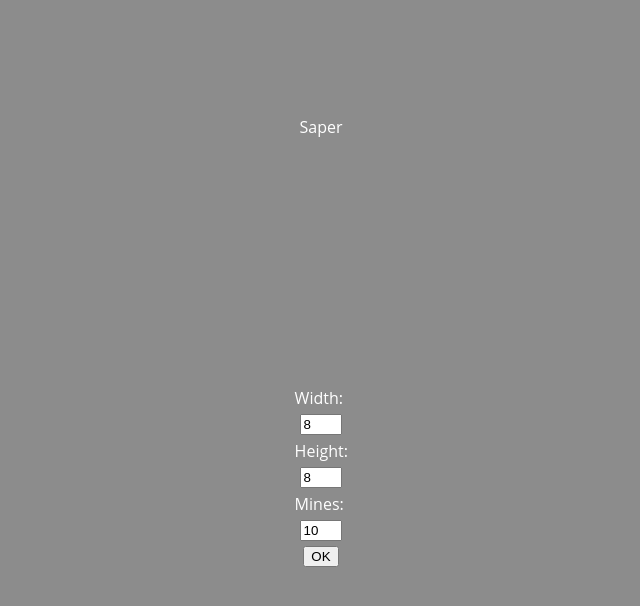
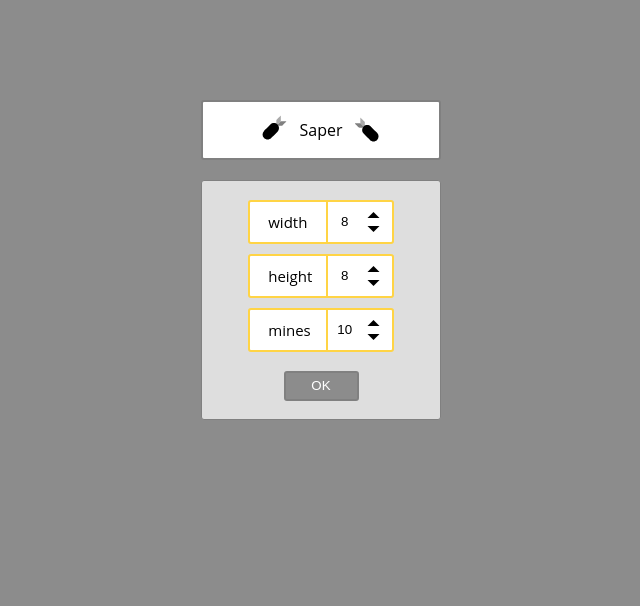
Before and after one commit to kowalskael/basicJS, a website built with Parcel: page Saper/src/index.html in a window 1280 px wide. Shown: the whole page, without its empty margins (319-959 px from the left). Built offline with nearby package versions, Linux system fonts and the light colour scheme.

Commit message:
Saper, graphics

```diff
--- a/Saper/src/Board.js
+++ b/Saper/src/Board.js
@@ -115,7 +115,11 @@ export class Board {
           if (numberOfBombs === numberOfBombsRevealed) {
             this.boardCheck(row + dir.row, col + dir.col);
           } else if (this.board[row + dir.row][col + dir.col].fill === 9) {
-            this.board[row + dir.row][col + dir.col].state = 'revealed';
+            for (let rows = 0; rows < this.board.length; rows += 1) {
+              for (let cols = 0; cols < this.board[rows].length; cols += 1) {
+                this.board[rows][cols].state = 'revealed'; // reveal all elements of board
+              }
+            }
           }
         }
       }
--- a/Saper/src/DOM.js
+++ b/Saper/src/DOM.js
@@ -7,7 +7,9 @@ export default class DOM {
     this.bombs = bombs;
     for (let row = 0; row < this.board.board.length; row += 1) {
       const rows = document.createElement('div');
-      boardContainer.append(rows);
+      this.boardContainer = boardContainer;
+      this.boardContainer.classList.add('play');
+      this.boardContainer.append(rows);
 
       for (let col = 0; col < this.board.board[row].length; col += 1) {
         const cols = document.createElement('div');
@@ -16,6 +18,7 @@ export default class DOM {
         rows.append(cols);
         const field = this.board.board[row][col];
         field.element = cols;
+        field.element.classList.add('play');
 
         // Left click - fires boardCheck on element click
         field.element.addEventListener('click', this.clickHandler);
@@ -107,6 +110,21 @@ export default class DOM {
           field.element.classList.add('flagged');
           field.element.classList.remove('hidden');
         }
+
+        if (this.board.isLose()) {
+          field.element.classList.remove('play');
+          field.element.classList.add('lose');
+          field.element.classList.remove('play');
+          this.boardContainer.classList.add('lose');
+          console.log('lose');
+        } else if (this.board.isWin()) {
+          if (field.fill === 9) {
+            field.element.classList.remove('revealed');
+            field.element.classList.remove('flagged');
+            field.element.classList.add('win');
+          }
+          console.log('win');
+        }
       }
     }
   }
--- a/Saper/src/index.css
+++ b/Saper/src/index.css
@@ -10,42 +10,152 @@ body {
 }
 
 #container {
-    display: flex;
-    flex-direction: column;
-    align-items: center;
+  display: flex;
+  flex-direction: column;
+  align-items: center;
+}
+
+#title-start, #title-play {
+  display: flex;
+  align-items: center;
+  justify-content: center;
+  width: 240px;
+  height: 60px;
+  background-color: #ffffff;
+  border-radius: 3px;
+  border: 2px solid grey;
+  box-sizing: border-box;
+  color: black;
+  text-decoration:none;
+  margin-bottom: 20px;
+}
+
+#title-start > p, #title-play > p {
+  margin: 0px 10px 0px 10px;
+}
+
+.translate {
+  transform: rotate(270deg);
 }
 
 #start {
+  background: #dedede;
   display: flex;
-  width: 100%;
-  height: 100%;
+  width: 240px;
+  height: 240px;
   flex-direction: column;
   align-items: center;
   justify-content: center;
+  border-width: 1.5px;
+  border-style: solid;
+  border-radius: 3px;
+  border-color: grey;
+  box-sizing: border-box;
 }
 
 .input {
   display: flex;
   flex-direction: column;
-  width: 80%;
+  align-items: center;
+  width: 70%;
+  margin-bottom: 5px;
 }
 
-.input > input {
-  margin: 5px;
+.field {
+  background: white;
+  display: flex;
+  width: 85%;
+  justify-content: flex-start;
+  align-items: center;
+  border-radius: 3px;
+  border: 2px solid #ffd445;
+  color: white;
+  text-decoration:none;
+  margin-bottom: 10px;
+}
+
+.input > .field > input {
+  display: flex;
+  height: 40px;
+  width: 35px;
+}
+
+input[type=number]::-webkit-inner-spin-button,
+input[type=number]::-webkit-outer-spin-button {
+  -webkit-appearance: none;
+  margin: 0;
+}
+
+.input > .field > input[value] {
+  text-align: center;
+  border: none;
+  border-left: 2px solid #ffd445;
+}
+
+.input > .field > label {
+  font-size: 15px;
+  padding: 0px 18px 0px 18px;
+  width: 40px;
+  color: black;
+}
+
+.changeValue {
+  color: black;
+  display: flex;
+  flex-direction: column;
+  align-items: center;
+  justify-content: center;
+  width: 25px;
+}
+
+.arrow-up {
+  transform: rotate(-90deg);
+}
+
+.arrow-down {
+  transform: rotate(90deg);
+}
+
+#submit, #reset {
+  margin-top: 4px;
+  width: 75px;
+  height: 30px;
+  background-color: #8c8c8c;
+  border-radius: 3px;
+  border: 2px solid grey;
+  display:inline-block;
+  cursor:pointer;
+  color: white;
+  text-decoration:none;
+}
+
+#submit:hover, #reset:hover {
+  background-color: #ffbb00;
+  border: 2px solid #ffd445;
+  color: black;
 }
 
 #play {
-  display: flex;
-  width: 100%;
-  height: 100%;
+  background: #dedede;
   flex-direction: column;
   align-items: center;
   justify-content: center;
+  padding: 5px 50px 5px 50px;
+  border: 2px solid grey;
 }
 
 #play > div {
   display: flex;
   justify-content: center;
+}
+
+#timer, #reset {
+  margin: 20px 0px 20px 0px;
+}
+
+#timer {
+  color: black;
+  font-size: 18px;
 }
 
 #board {
@@ -57,9 +167,6 @@ body {
   text-align: center;
   line-height: 18px;
   vertical-align: middle;
-  border-width: 1px;
-  border-style: solid;
-  border-color: #ffd445;
 }
 
 #board > div {
@@ -73,14 +180,29 @@ body {
   justify-content: center;
   width: 20px;
   height: 20px;
+}
+
+.play {
+  border-width: 1px;
   border-style: solid;
   border-color: #ffd445;
+  box-sizing: border-box;
+}
+
+.lose {
+  background: white;
+  border-style: solid;
+  border-color: red;
   border-width: 1px;
   box-sizing: border-box;
 }
 
 .hidden {
   background: #8c8c8c;
+}
+
+.revealed {
+
 }
 
 .flagged {
@@ -138,3 +260,11 @@ body {
 .revealed[data-value="9"]:before {
   content: url('icon/circle.svg');
 }
+
+.win {
+  background: red;
+}
+
+.win[data-value="9"]:before {
+  content: url('icon/crown.svg');
+}
--- a/Saper/src/index.html
+++ b/Saper/src/index.html
@@ -13,23 +13,42 @@
 
 <body>
 <div id="container">
-  <p>Saper</p>
+  <div id="title-start"><img src="icon/bombL.svg"><p>Saper</p><img src="icon/bombR.svg" class="translate"></div>
+  <div id="title-play"><img src="icon/bombL-play.svg"><p>Saper</p><img src="icon/bombR-play.svg" class="translate"></div>
   <div id="start">
     <div class="input">
-      <label for="width">Width:</label>
-      <input type="number" id="width" name="width" min="8" max="32" value="8">
-      <label for="height">Height:</label>
-      <input type="number" id="height" placeholder="height" name="height" min="8" max="32" value="8">
-      <label for="bombNums">Mines:</label>
-      <input type="number" id="bombNums" placeholder="bomb number" name="bombNums" min="10" max="30" value="10">
+      <div class="field">
+        <label for="width">width</label>
+        <input type="number" id="width" name="width" min="8" max="32" value="8">
+        <div class="changeValue">
+          <div><img src="icon/arrow.svg" class="arrow-up"></div>
+          <div><img src="icon/arrow.svg" class="arrow-down"></div>
+        </div>
+      </div>
+      <div class="field">
+        <label for="height">height</label>
+        <input type="number" id="height" placeholder="height" name="height" min="8" max="32" value="8">
+        <div class="changeValue">
+          <div><img src="icon/arrow.svg" class="arrow-up"></div>
+          <div><img src="icon/arrow.svg" class="arrow-down"></div>
+        </div>
+      </div>
+      <div class="field">
+        <label for="bombNums">mines</label>
+        <input type="number" id="bombNums" placeholder="bomb number" name="bombNums" min="10" max="30" value="10">
+        <div class="changeValue">
+          <div><img src="icon/arrow.svg" class="arrow-up"></div>
+          <div><img src="icon/arrow.svg" class="arrow-down"></div>
+        </div>
+      </div>
     </div>
     <input type="submit" id="submit" value="OK">
   </div>
 
   <div id="play">
-    <div id="timer"></div>
+    <div id="timer">00:00</div>
     <div id="board"></div>
-    <div id="reset"></div>
+    <input type="submit" id="reset" value="RESET">
   </div>
 </div>
 
--- a/Saper/src/index.js
+++ b/Saper/src/index.js
@@ -2,10 +2,13 @@ import { Board } from './Board';
 import DOM from './DOM';
 
 document.getElementById('play').style.display = 'none';
+document.getElementById('title-play').style.display = 'none'; // game menu hidden
 
 document.getElementById('submit').onclick = () => {
+  document.getElementById('title-start').style.display = 'none'; // game menu hidden
+  document.getElementById('title-play').style.display = 'flex'; // game menu hidden
   document.getElementById('start').style.display = 'none'; // game menu hidden
-  document.getElementById('play').style.display = 'block'; // show play area
+  document.getElementById('play').style.display = 'flex'; // show play area
 
   // TIMER
   const time = document.getElementById('timer');
@@ -13,11 +16,12 @@ document.getElementById('submit').onclick = () => {
   const rows = document.getElementById('height').value;
   const columns = document.getElementById('width').value;
   const numBombs = document.getElementById('bombNums').value;
+  const board = document.getElementById('board');
 
   const boardTest = new Board(columns, rows);
   boardTest.drawBombs(numBombs);
   console.log(boardTest);
 
-  const boardDraw = new DOM(boardTest, document.getElementById('board'), numBombs);
+  const boardDraw = new DOM(boardTest, board, numBombs);
   boardDraw.update();
 };
```
Also changed, not shown: Saper/src/icon/arrow.svg (added), Saper/src/icon/bombL-play.svg (added), Saper/src/icon/bombL.svg (added), Saper/src/icon/bombR-play.svg (added), Saper/src/icon/bombR.svg (added), Saper/src/icon/crown.svg (added), Saper/src/icon/star.svg (added).
